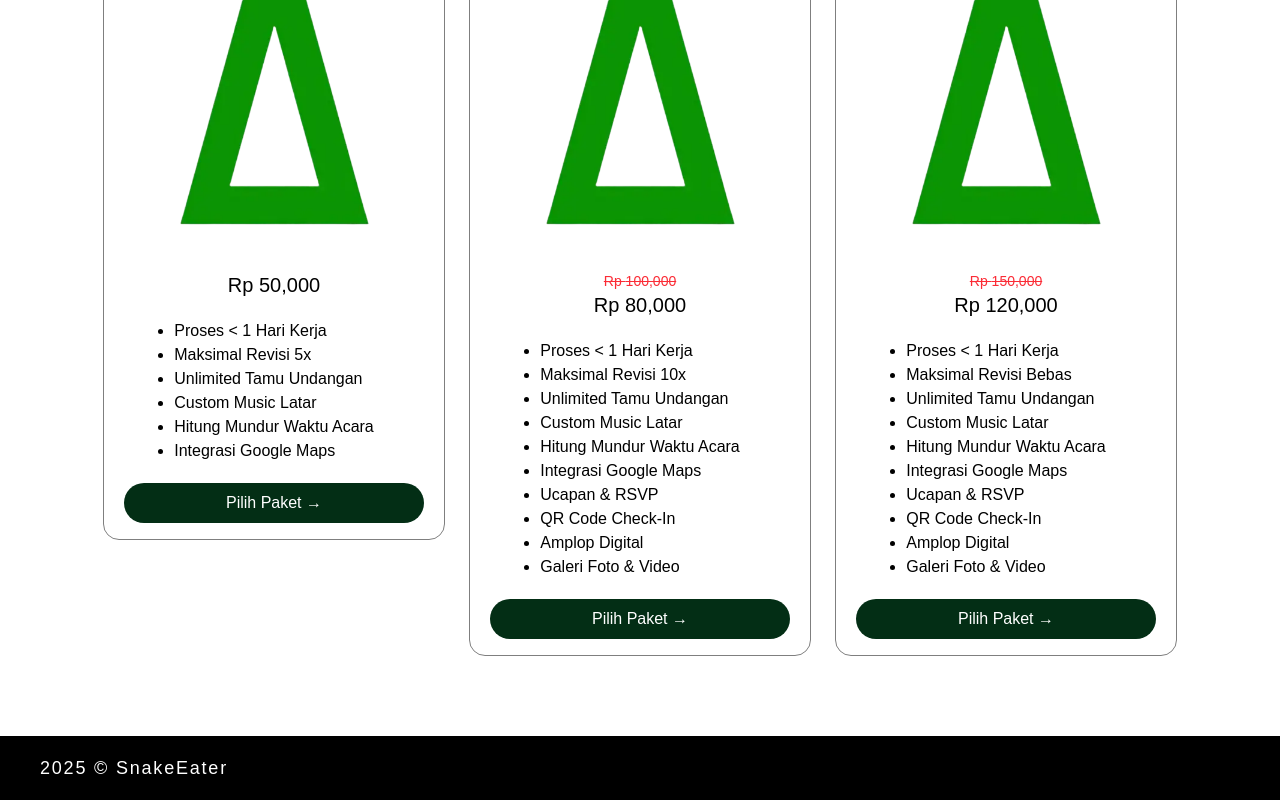
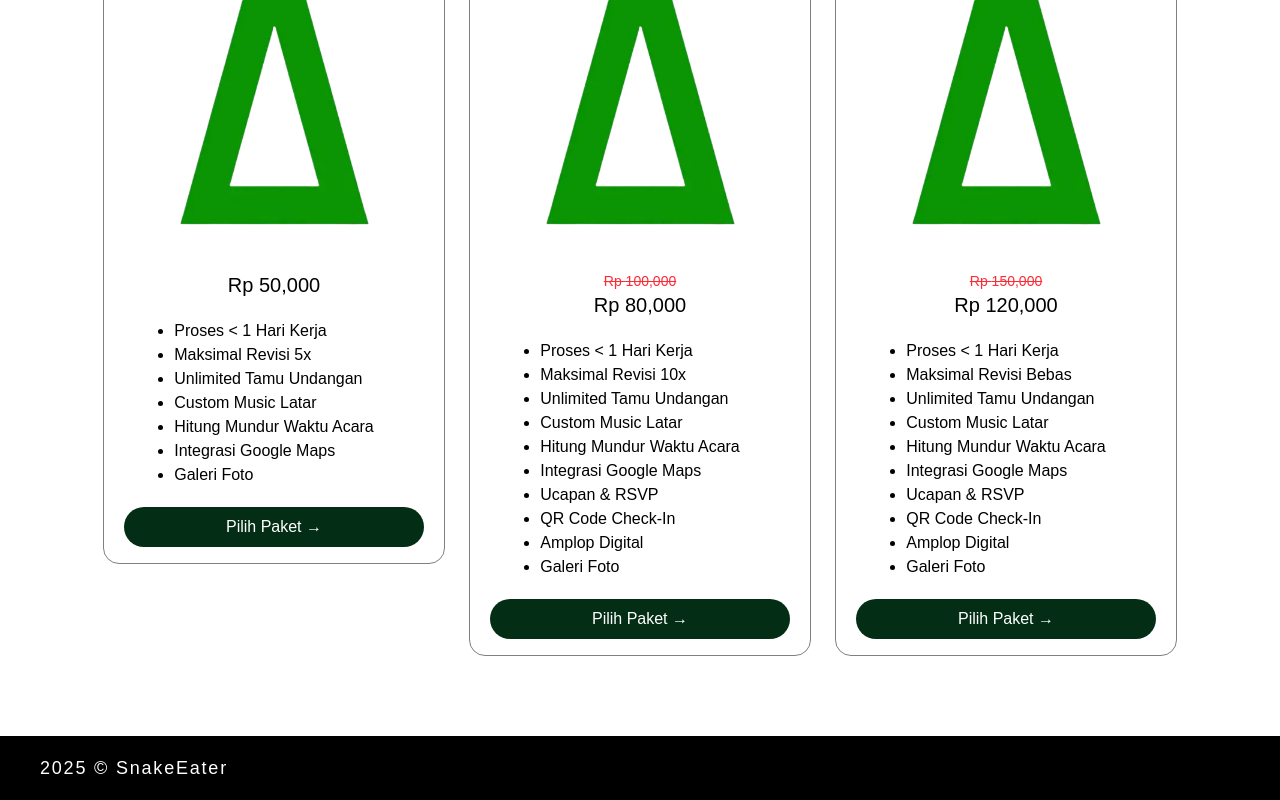
Before and after one commit to DIYRAs/SnakeEater, a Next.js app: page / in a window 1280 px wide. Shown: the part 4581-5381 px from the top of the page. Built offline with nearby package versions, Linux system fonts and the light colour scheme.

Commit message:
change features

```diff
--- a/app/page.tsx
+++ b/app/page.tsx
@@ -254,6 +254,7 @@ export default function Home() {
               "Custom Music Latar",
               "Hitung Mundur Waktu Acara",
               "Integrasi Google Maps",
+              "Galeri Foto"
             ]} />
 
           <PriceCard
@@ -271,7 +272,7 @@ export default function Home() {
               "Ucapan & RSVP",
               "QR Code Check-In",
               "Amplop Digital",
-              "Galeri Foto & Video"
+              "Galeri Foto"
             ]} />
 
           <PriceCard
@@ -289,7 +290,7 @@ export default function Home() {
               "Ucapan & RSVP",
               "QR Code Check-In",
               "Amplop Digital",
-              "Galeri Foto & Video"
+              "Galeri Foto"
             ]} />
         </div>
       </Section>
```
